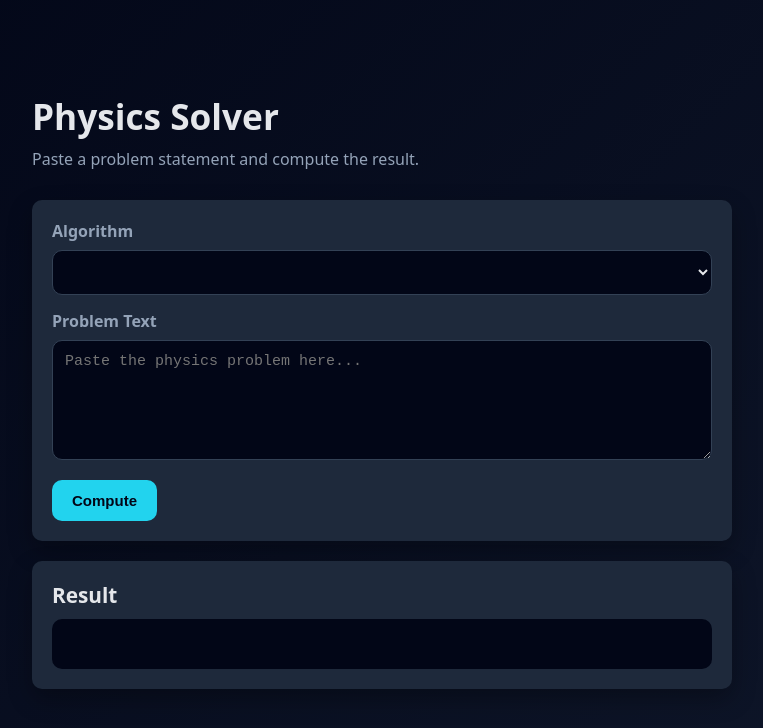
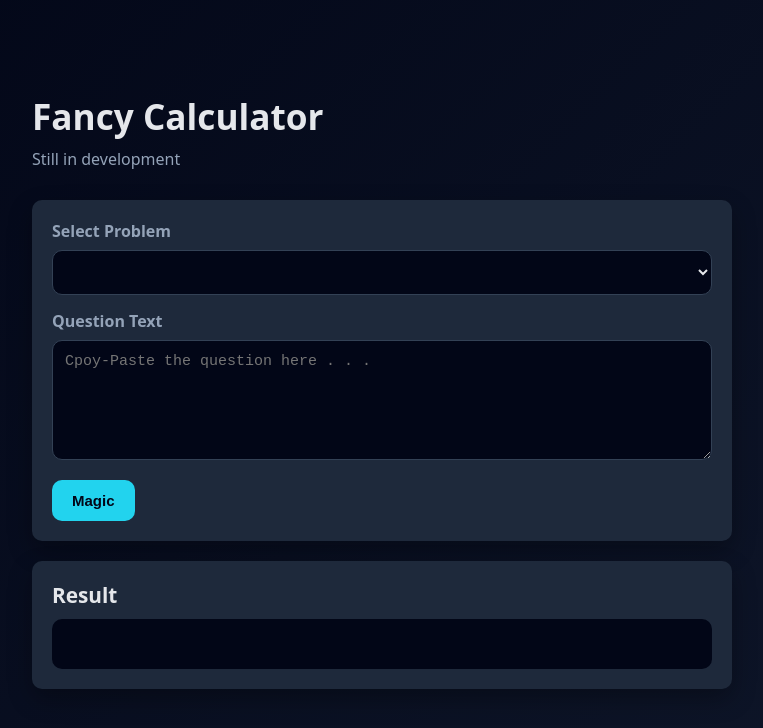
Before and after one commit to webcapa/webcapa.github.io, a plain HTML site: page index.html in a window 1280 px wide. Shown: the whole page, without its empty margins (258-1021 px from the left). Drawn offline with Linux system fonts and the light colour scheme; no server answers.

Commit message:
updated text

```diff
--- a/index.html
+++ b/index.html
@@ -10,20 +10,20 @@
   <div class="container">
 
     <div class="header">
-      <h1>Physics Solver</h1>
-      <p>Paste a problem statement and compute the result.</p>
+      <h1>Fancy Calculator</h1>
+      <p>Still in development</p>
     </div>
 
     <div class="card">
-      <label for="algorithm">Algorithm</label>
+      <label for="algorithm">Select Problem</label>
       <select id="algorithm"></select>
 
-      <label for="textInput">Problem Text</label>
+      <label for="textInput">Question Text</label>
       <textarea
         id="textInput"
-        placeholder="Paste the physics problem here..."></textarea>
+        placeholder="Cpoy-Paste the question here . . ."></textarea>
 
-      <button id="run">Compute</button>
+      <button id="run">Magic</button>
     </div>
 
     <div class="card output-card">
```
